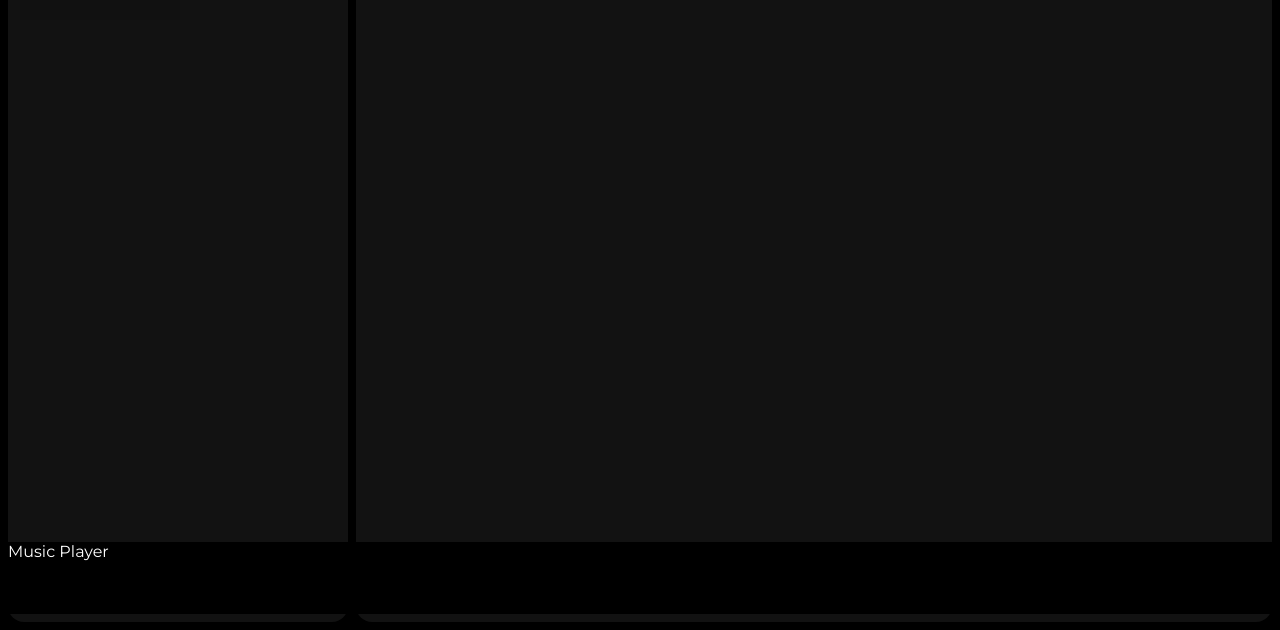
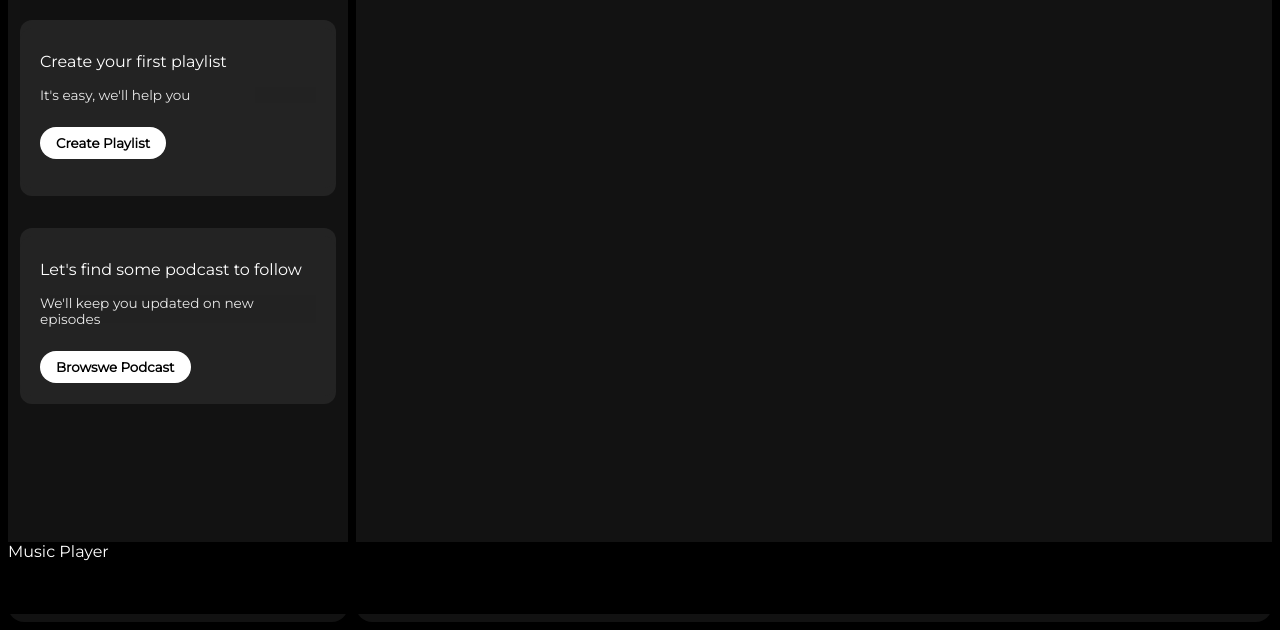
Before and after one commit to SamyamRimal/LEARN-MERN, a plain HTML site: page Spotify Clone/index.html in a window 1280 px wide. Shown: the part 186-816 px from the top of the page. Drawn offline with Linux system fonts and the light colour scheme.

Commit message:
Sidebar Complete

```diff
--- a/Spotify Clone/index.html
+++ b/Spotify Clone/index.html
@@ -35,6 +35,20 @@
                     <i class="fa-solid fa-plus"></i>
                     <i class="fa-solid fa-arrow-right"></i>
                 </div>
+                </div>
+                <div class="lib-box">
+                    <div class="box">
+                        <p class="box-p1">Create your first playlist</p>
+                        <p class="box-p2">It's easy, we'll help you</p>
+                        <button class="badge">Create Playlist</button>
+                    </div>
+            </div>
+            <div class="lib-box">
+                    <div class="box">
+                        <p class="box-p1">Let's find some podcast to follow</p>
+                        <p class="box-p2">We'll keep you updated on new episodes</p>
+                        <button class="badge">Browswe Podcast</button>
+                    </div>
             </div>
         </div>
     </div>
--- a/Spotify Clone/style.css
+++ b/Spotify Clone/style.css
@@ -111,3 +111,44 @@ a{
 .icons i:hover{
   opacity: 1;
 }
+.lib-box{
+  background-color: #232323;
+  border-radius: 0.75rem;
+  margin-bottom: 2rem;
+}
+.box{
+  height: 8rem;
+  background-color: #232323;
+  border-radius: 0.75rem;
+  margin: 0.5rem 0 0.5rem 0;
+  padding: 1rem 1.25rem;
+}
+
+.box-p1{
+  font-size: 1rem;
+  background-color: #232323;
+  font-weight: 500;
+  margin-bottom: 1rem;
+  margin-top: 0.5rem;
+}
+
+.box-p2
+{
+  font-size: 0.85rem;
+  opacity: 0.9;
+  background-color: #232323;
+  margin-bottom: 1rem;
+
+}
+
+.badge{
+  background-color: white;
+  border: none;
+  border-radius: 100px;
+  padding: 0.25rem 1rem;
+  font-weight: 700;
+  color: black;
+  margin-top: 0.5rem;
+  height: 2rem;
+  width: fit-content;
+}
```
